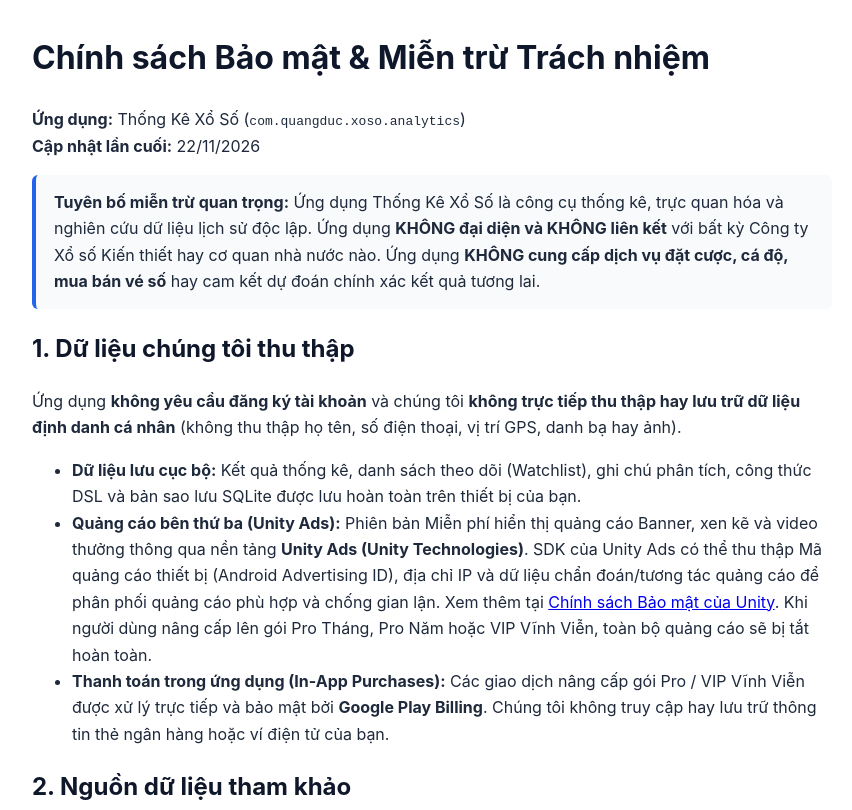
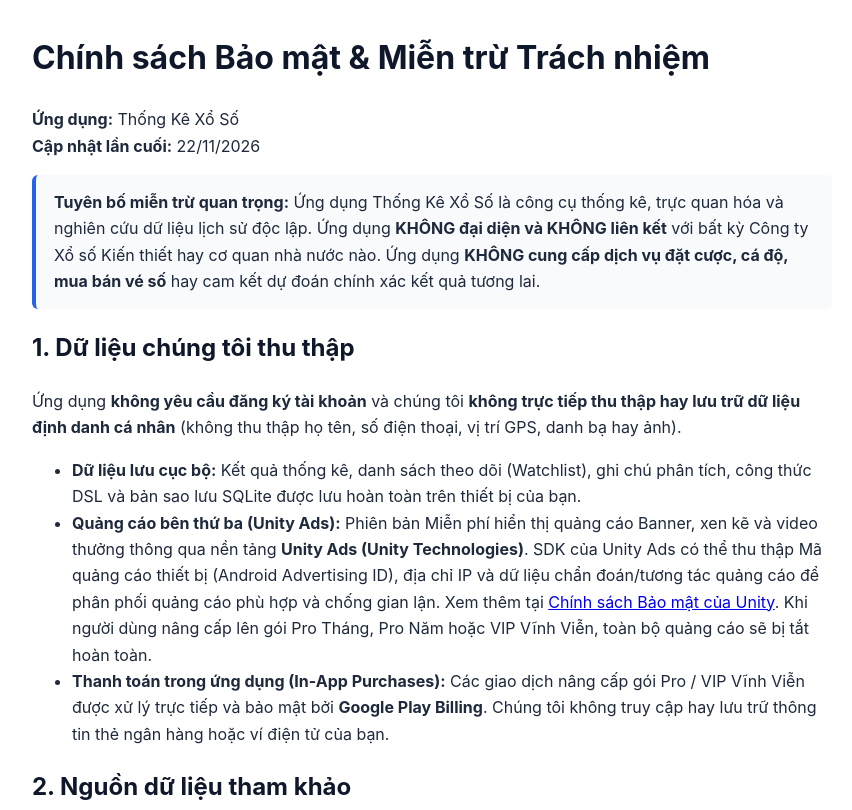
Before and after one commit to quangduc2410-hub/thong-ke-xo-so-policy, a plain HTML site: page index.html in a window 1280 px wide. Shown: the top 810 px of the page, without its empty margins (208-1060 px from the left). Drawn offline with Linux system fonts and the light colour scheme.

Commit message:
Add files via upload

```diff
--- a/index.html
+++ b/index.html
@@ -13,7 +13,7 @@
 </head>
 <body>
   <h1>Chính sách Bảo mật &amp; Miễn trừ Trách nhiệm</h1>
-  <p><strong>Ứng dụng:</strong> Thống Kê Xổ Số (<code>com.quangduc.xoso.analytics</code>)<br>
+  <p><strong>Ứng dụng:</strong> Thống Kê Xổ Số <br>
   <strong>Cập nhật lần cuối:</strong> 22/11/2026</p>
 
   <div class="box">
```
